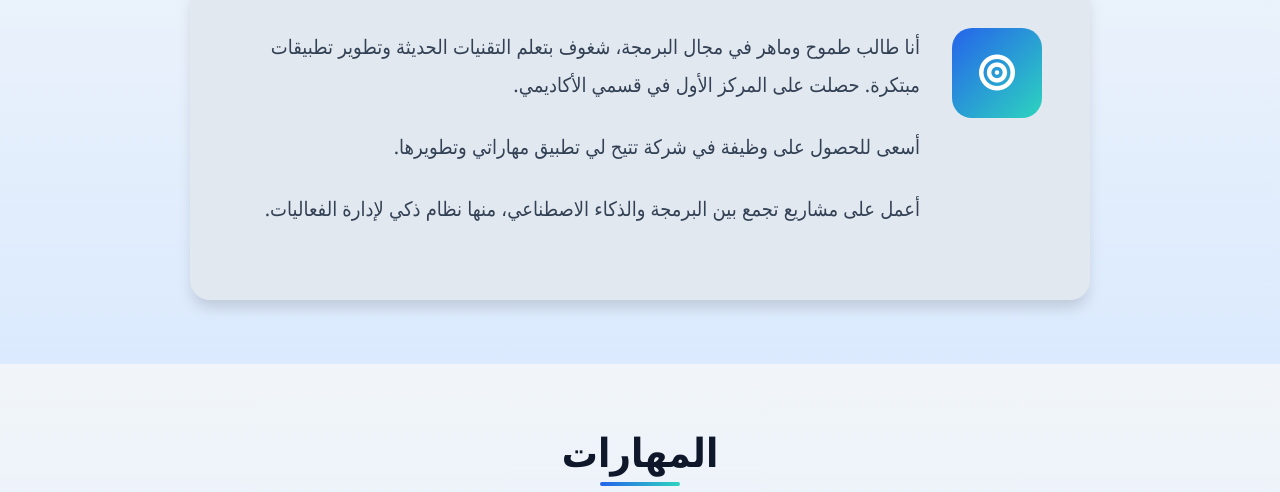
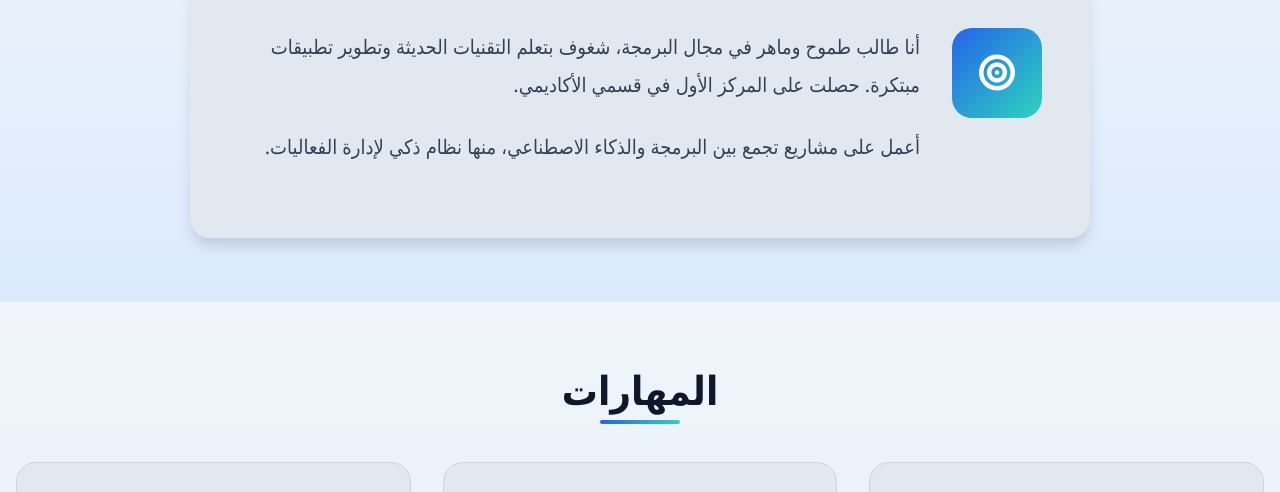
Before and after one commit to abdalwely/abdalwelycv, a website built with Vite: page index.html in a window 1280 px wide. Shown: the part 980-1472 px from the top of the page. Built offline with nearby package versions, Linux system fonts and the light colour scheme.

Commit message:
رفع أولي للمشروع1

```diff
--- a/index.html
+++ b/index.html
@@ -66,9 +66,7 @@
                             <p>
                                 أنا طالب طموح وماهر في مجال البرمجة، شغوف بتعلم التقنيات الحديثة وتطوير تطبيقات مبتكرة. حصلت على المركز الأول في قسمي الأكاديمي.
                             </p>
-                            <p>
-                                أسعى للحصول على وظيفة في شركة تتيح لي تطبيق مهاراتي وتطويرها.
-                            </p>
+
                             <p>
                                 أعمل على مشاريع تجمع بين البرمجة والذكاء الاصطناعي، منها نظام ذكي لإدارة الفعاليات.
                             </p>
```
